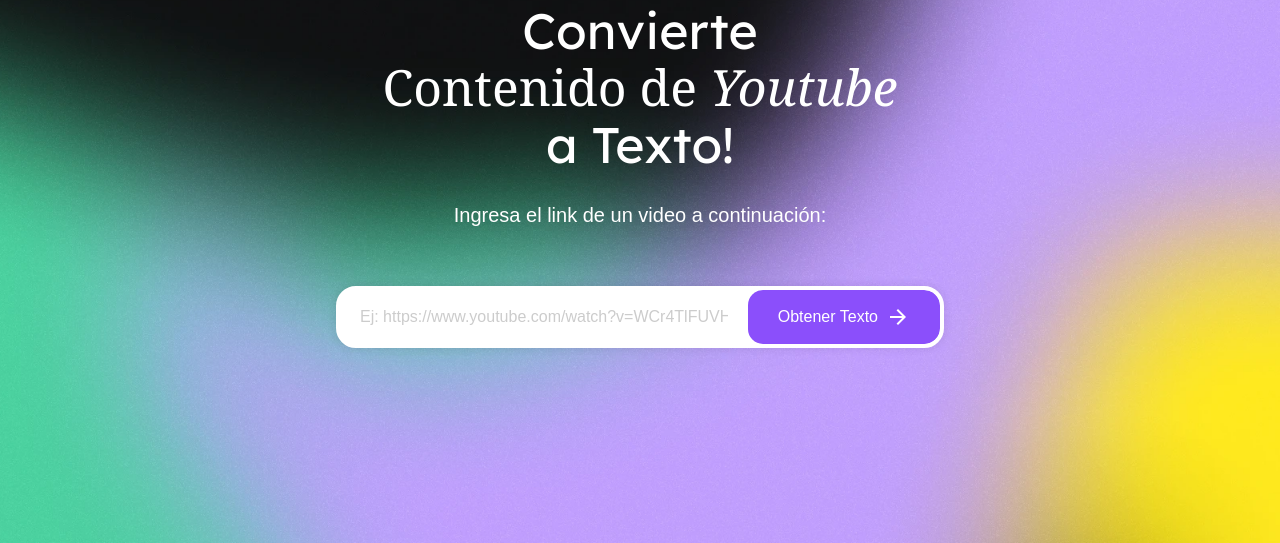
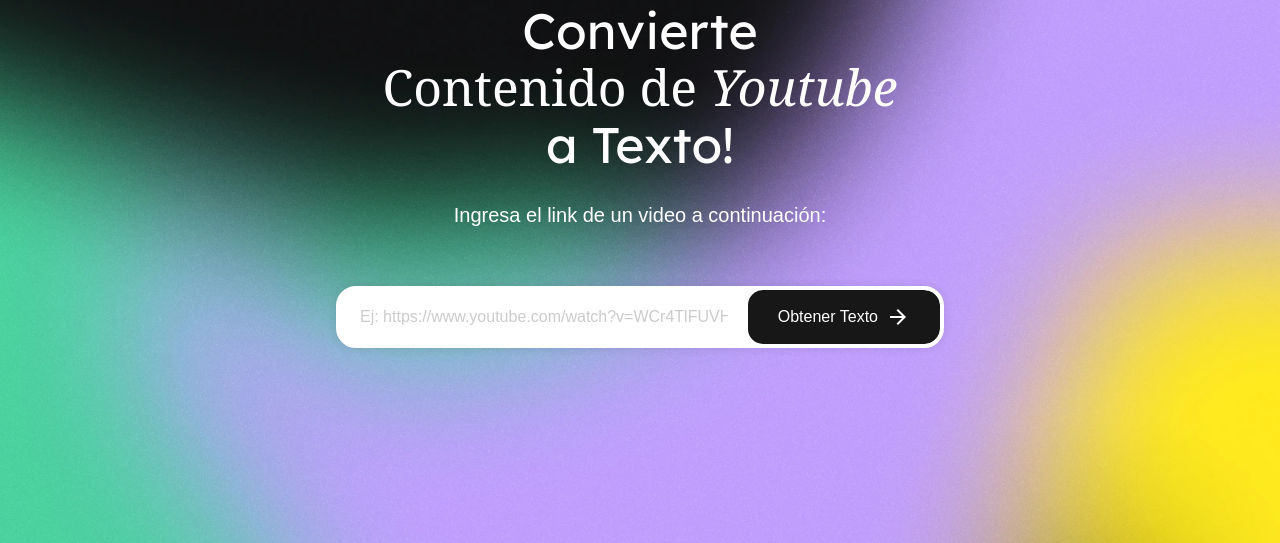
Before and after one commit to juliotoribio/Youtube_Transcripter, a Flask app: page / in a window 1280 px wide, with the pointer over the restyled element. Shown: the part 217-760 px from the top of the page. Run offline with Flask 3, Linux system fonts and the light colour scheme; some web fonts are replaced.

Commit message:
UX General mejosas generales

```diff
--- a/static/styles.css
+++ b/static/styles.css
@@ -106,7 +106,7 @@
 }
 
 button:hover {
-    background-color: #8b4ffb;
+    background-color: #171717;
 }
 
 button .material-symbols-outlined {
```
